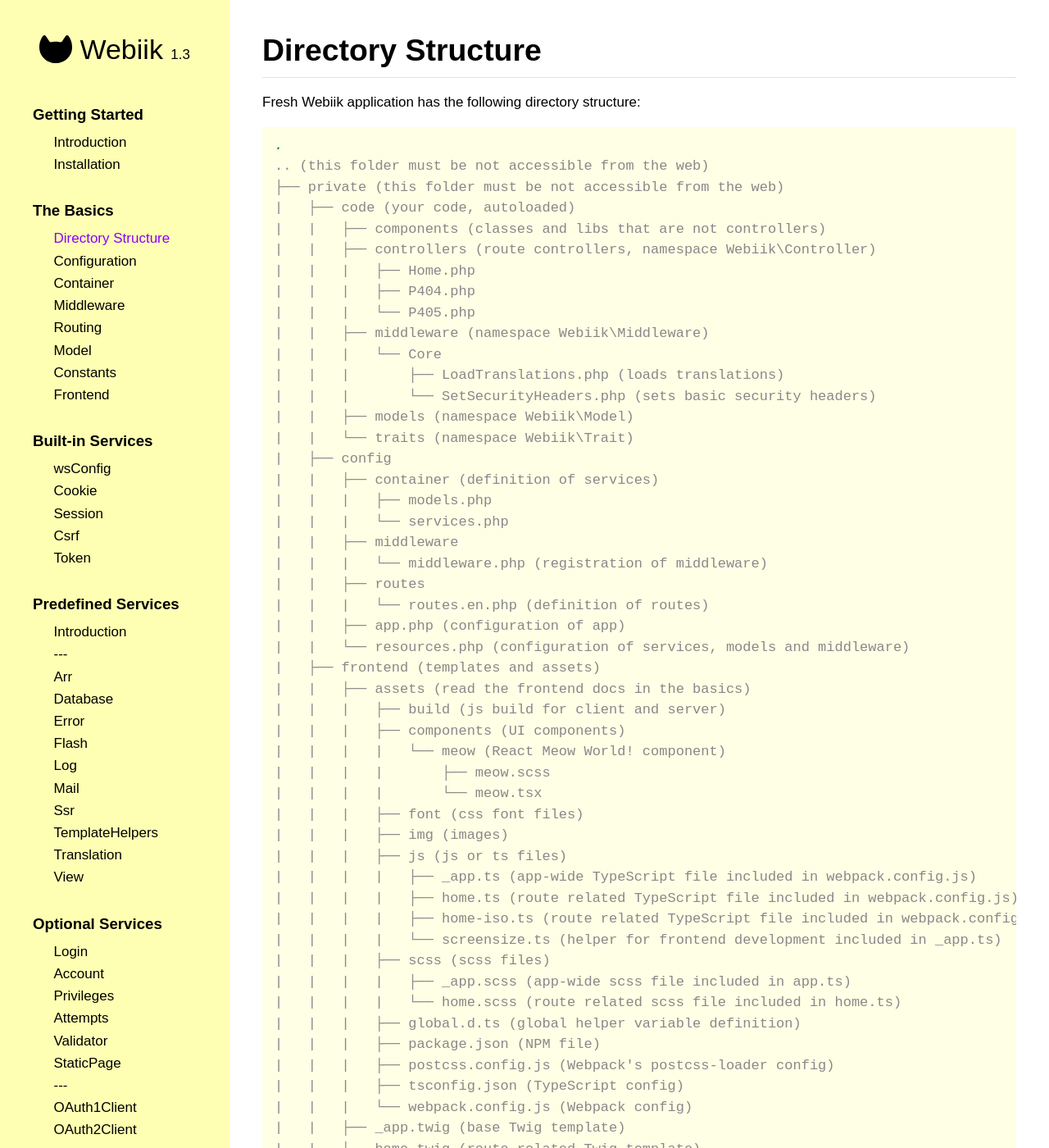
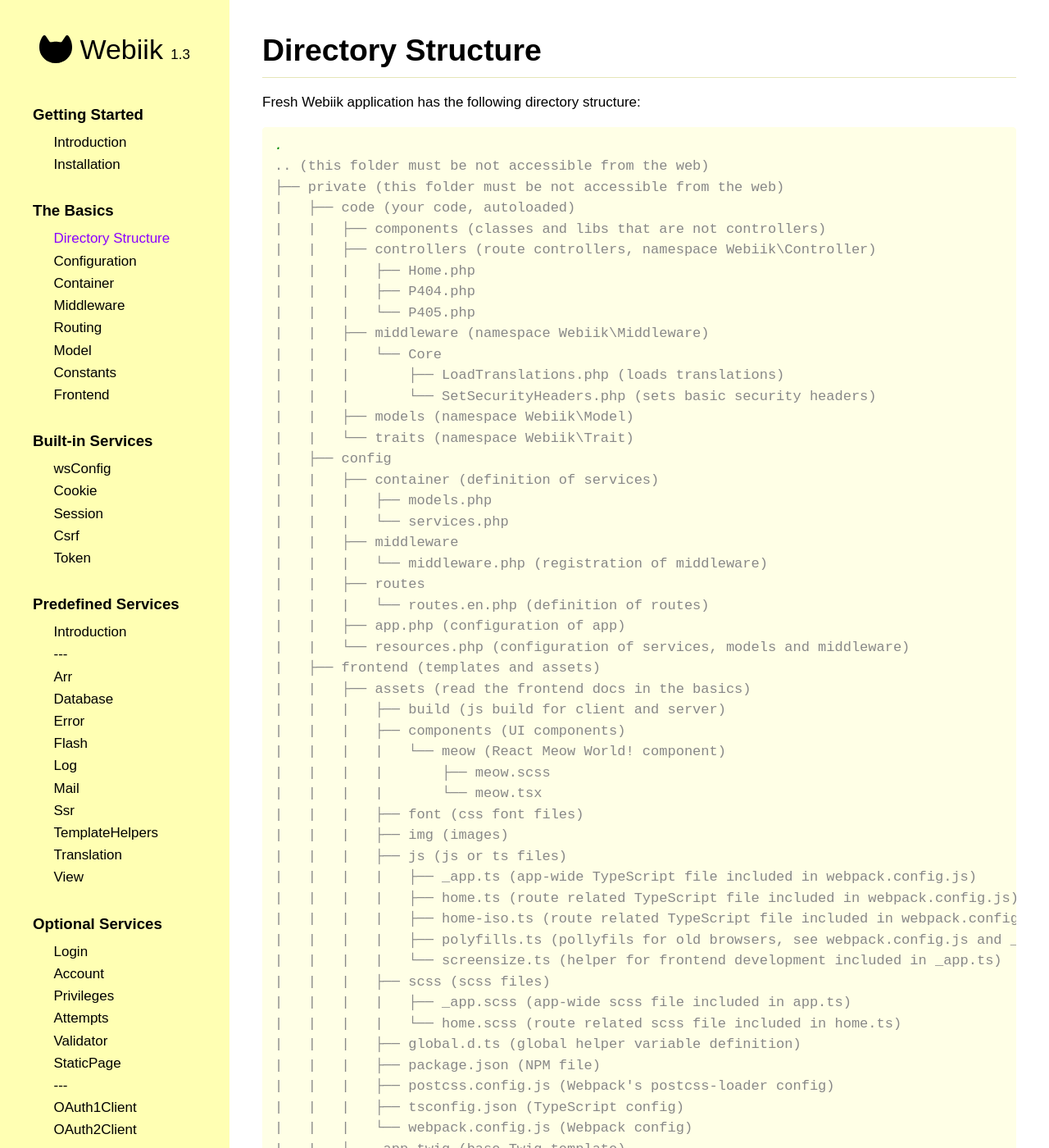
Before and after one commit to webiik/webiik, a Jekyll site: the page built from directory-structure.md, in a window 1280 px wide and 1400 px high. Shown: the whole window at 82% size. Built offline with Jekyll 4.4.1, drawn with Linux system fonts in a browser that asks for light colours; some of the changed text lies outside the part shown.

Commit message:
add _site folder and polyfills.ts

```diff
--- a/directory-structure.md
+++ b/directory-structure.md
@@ -44,6 +44,7 @@
 |   |   |   |   ├── _app.ts (app-wide TypeScript file included in webpack.config.js)
 |   |   |   |   ├── home.ts (route related TypeScript file included in webpack.config.js)
 |   |   |   |   ├── home-iso.ts (route related TypeScript file included in webpack.config.js)
+|   |   |   |   ├── polyfills.ts (pollyfils for old browsers, see webpack.config.js and _app.twig for more details)
 |   |   |   |   └── screensize.ts (helper for frontend development included in _app.ts)
 |   |   |   ├── scss (scss files)
 |   |   |   |   ├── _app.scss (app-wide scss file included in app.ts)
@@ -65,6 +66,7 @@
 |   |       └── home.php (route related translations)
 |   └── app.php (initialization of the Webiik application)
 ├── public (this folder must be accessible from the web)
+|   ├── _site ((optional) defaulf folder for static pages generated by webiik/staticpage)
 |   ├── assets (static files generated by Webpack)
 |   └── index.php
 ├── .gitignore
```
